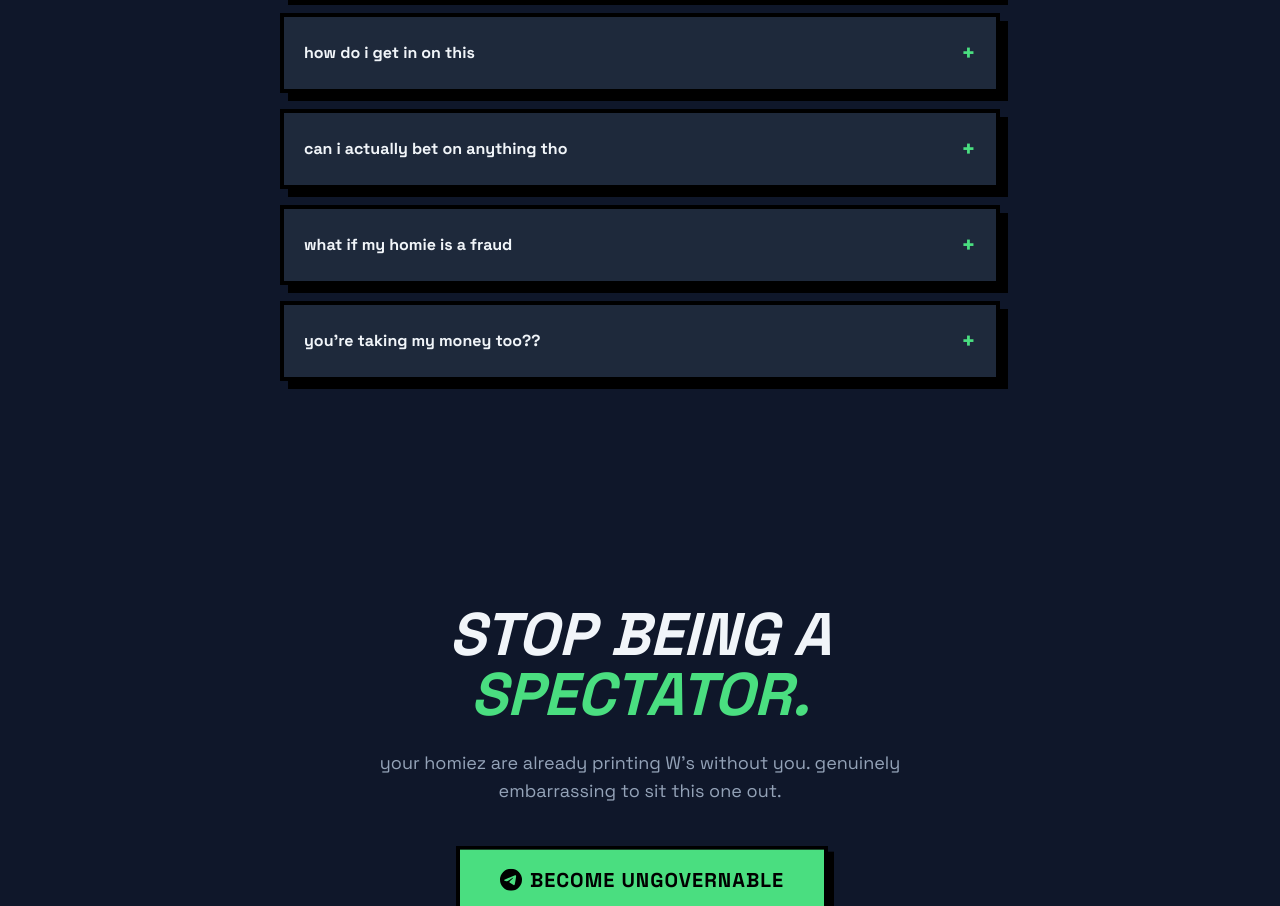
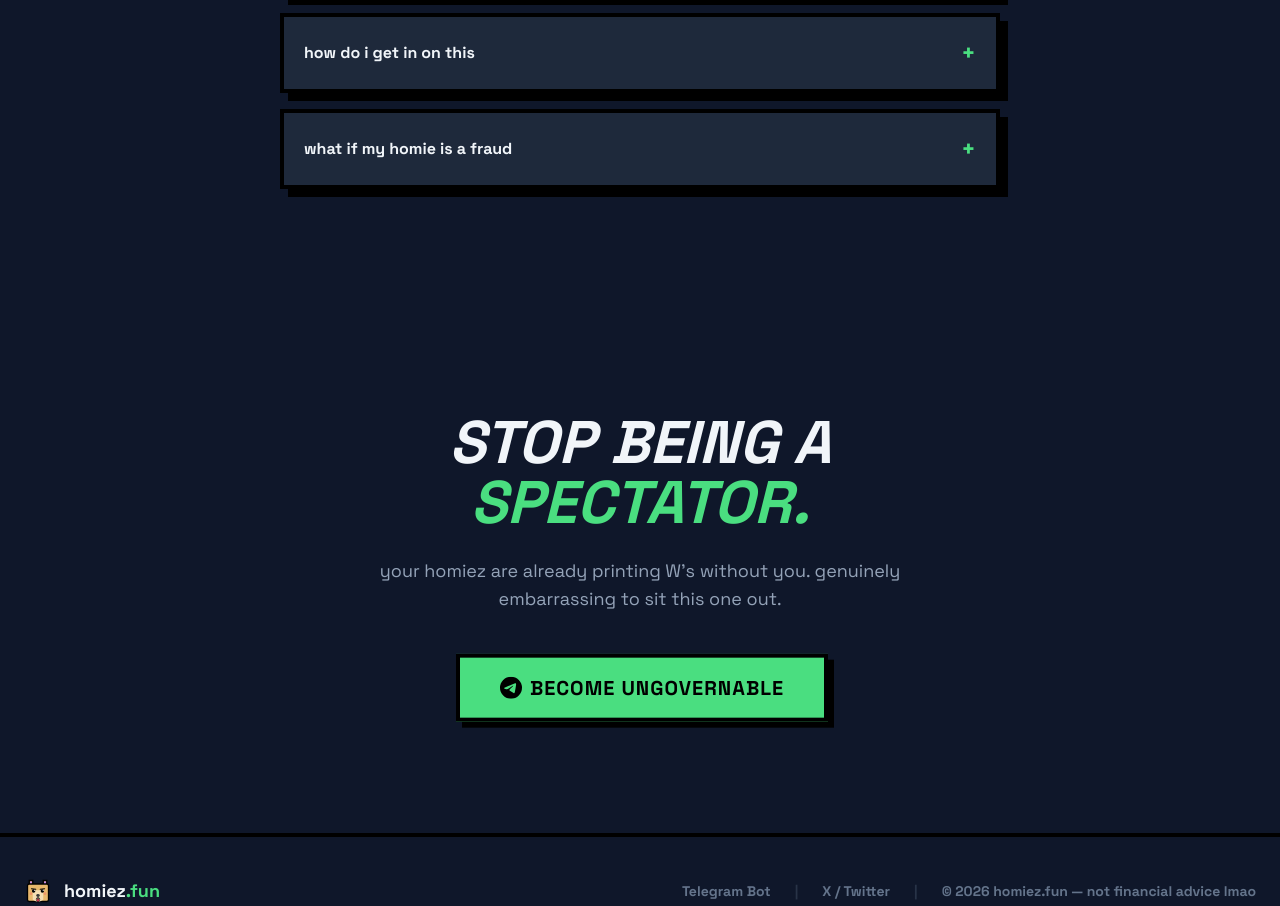
Before and after one commit to homiezdotfun-pixel/realhom-web, a Next.js app: page / in a window 1280 px wide. Shown: the part 2460-3366 px from the top of the page. Built offline with nearby package versions, Linux system fonts and the light colour scheme.

Commit message:
Remove two FAQ items (bet on anything, taking money)
Co-Authored-By: Claude Opus 4.6 <noreply@anthropic.com>

```diff
--- a/src/app/page.tsx
+++ b/src/app/page.tsx
@@ -307,16 +307,8 @@ function FAQSection() {
       a: "open the bot. make a bet. send it. that's literally it. if you need more steps than that idk what to tell you.",
     },
     {
-      q: "can i actually bet on anything tho",
-      a: "basically yeah. sports, crypto, 'i can eat 50 nuggets in an hour' — if both sides agree it's a valid bet. go crazy.",
-    },
-    {
       q: "what if my homie is a fraud",
       a: "the bot tracks everyone's record. duck a bet and your reputation is cooked forever. the wall of shame never forgets. accountability era.",
-    },
-    {
-      q: "you're taking my money too??",
-      a: "chill. tiny fee on settled bets. way less than any sportsbook. your bag stays between homiez.",
     },
   ];
 
```
